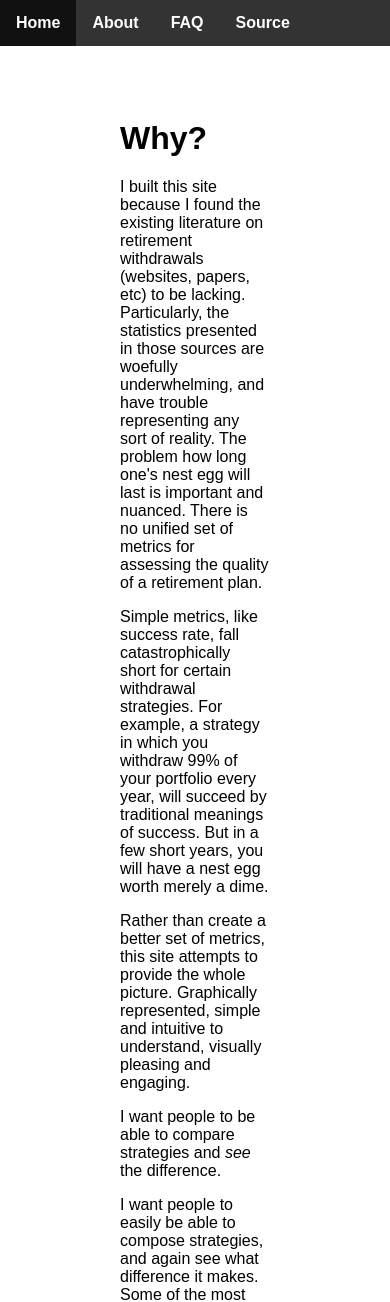
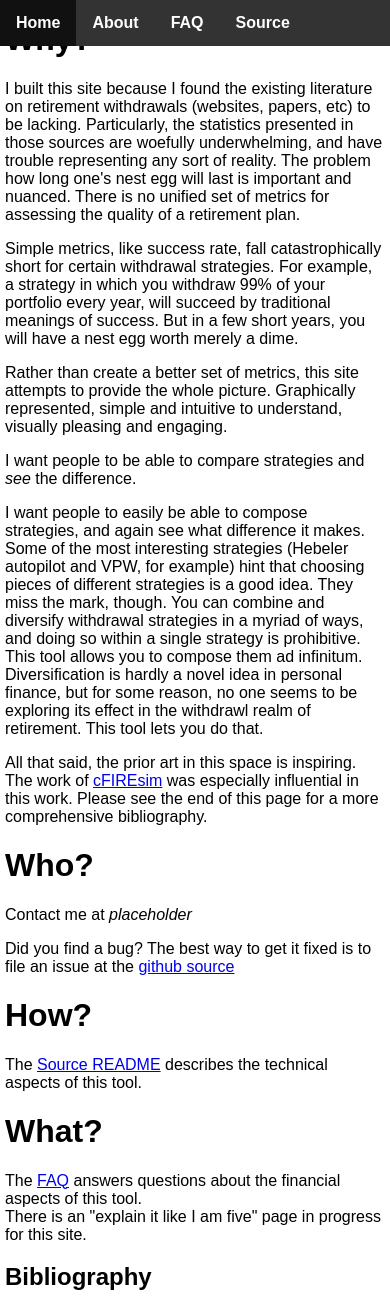
Before and after one commit to gasserma/dwr, a Flask app: page /about in a window 390 px wide. Shown: the top 1302 px of the page. Run offline with Flask 2, Linux system fonts and the light colour scheme; some libraries are stand-ins or nearby versions.

Commit message:
Margins on FAQ/About for mobile.

```diff
--- a/static/style/content.css
+++ b/static/style/content.css
@@ -1,5 +1,16 @@
+@media (max-width: 900px) {
+    .content {
+        margin: 5px;
+    }
+}
+
+@media (min-width: 901px) {
+    .content {
+        margin: 120px;
+    }
+}
+
 .content {
-    margin: 120px;
     font-family: Arial;
     font-weight: normal;
 }
```
